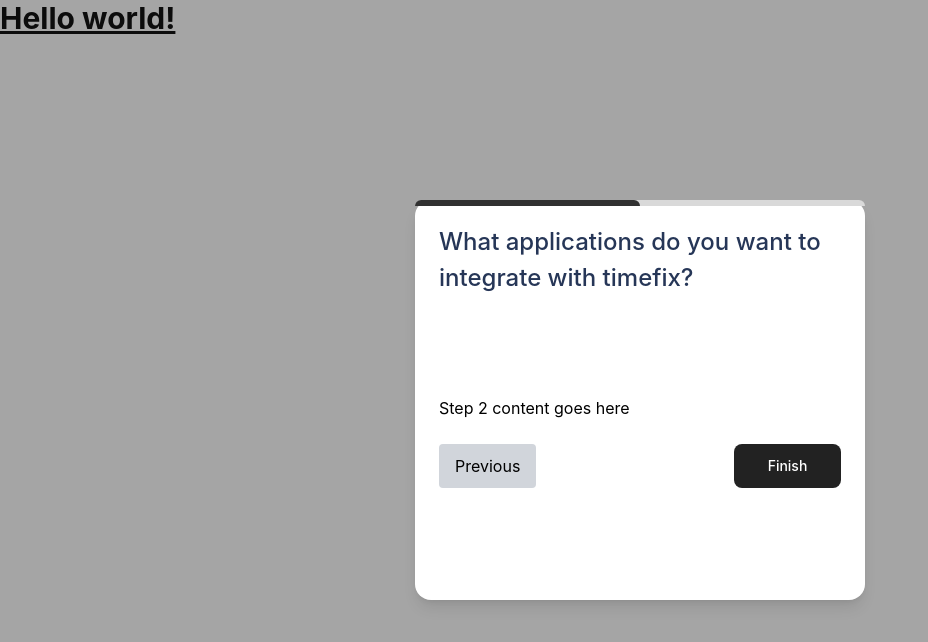
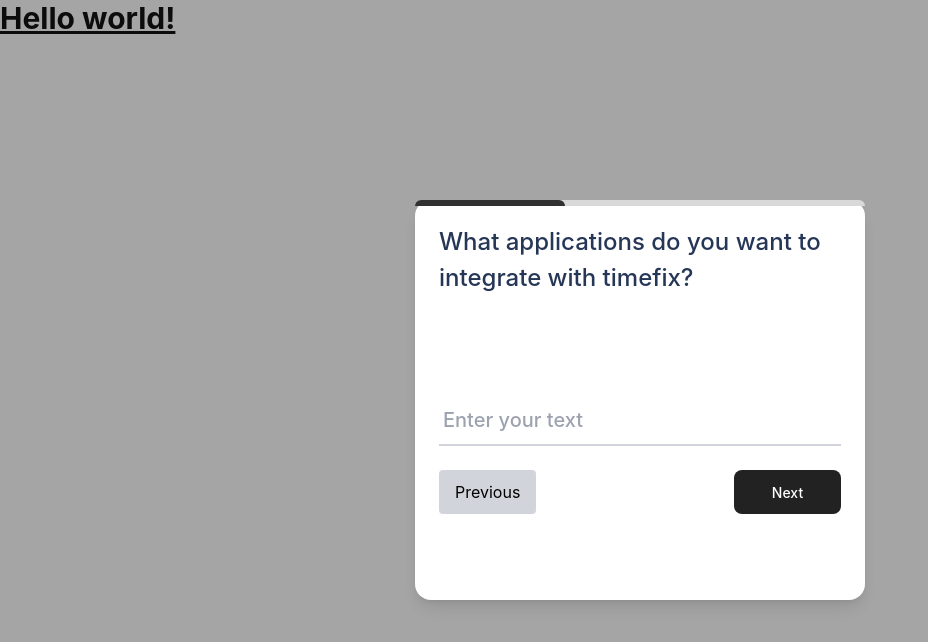
Before and after one commit to Tausif4171/FeatureBits, a React (Create React App) app: page / in a window 1280 px wide. Both pictures are taken after a click on the button "Next". Shown: the top 642 px of the page, without its empty margins (0-928 px from the left). Built offline with nearby package versions, Linux system fonts and the light colour scheme.

Commit message:
one more step added

```diff
--- a/src/features/Stepper/index.tsx
+++ b/src/features/Stepper/index.tsx
@@ -13,7 +13,7 @@
         setStep((prevStep) => Math.max(prevStep - 1, 1));
     };
 
-    const progressBarWidth = ((step - 1) / 2) * 100; // Assuming there are 2 steps
+    const progressBarWidth = ((step - 1) / 3) * 100; // Assuming there are 2 steps
 
     return (
         <div className="fixed bg-[#1E1E1E] bg-opacity-[40%] top-0 left-0 w-full h-full flex items-center justify-center">
@@ -44,7 +44,24 @@
                             </div>
                         </div>
                     )}
-                    {step === 2 && <p>Step 2 content goes here</p>}
+
+                    {step === 2 && (
+                        <div>
+                            {/* <p>Step 1 content goes here</p> */}
+                            <div className="mb-4">
+                                {/* <label className="block text-sm font-medium text-gray-600">
+                                    Your Input Label
+                                </label> */}
+                                <input
+                                    type="text"
+                                    className="border-b-2 border-gray-300 text-[20px] font-medium text-[#000000] leading-[24.4px] focus:outline-none px-1 py-3 w-full"
+                                    placeholder="Enter your text"
+                                />
+                            </div>
+                        </div>
+                    )}
+
+                    {step === 3 && <p>Step 2 content goes here</p>}
                 </div>
                 <div className="flex justify-between">
                     <button
@@ -57,9 +74,9 @@
                     <button
                         className="bg-[#222222] text-white text-[14px] font-medium px-[6.71px] py-[5.22px] rounded-[8px] leading-[19.6px] w-[107px] h-[44px]"
                         onClick={nextStep}
-                        disabled={step === 2}
+                        disabled={step === 3}
                     >
-                        <span>{step === 2 ? 'Finish' : 'Next'}</span>
+                        <span>{step === 3 ? 'Finish' : 'Next'}</span>
                     </button>
                 </div>
             </div>
```
